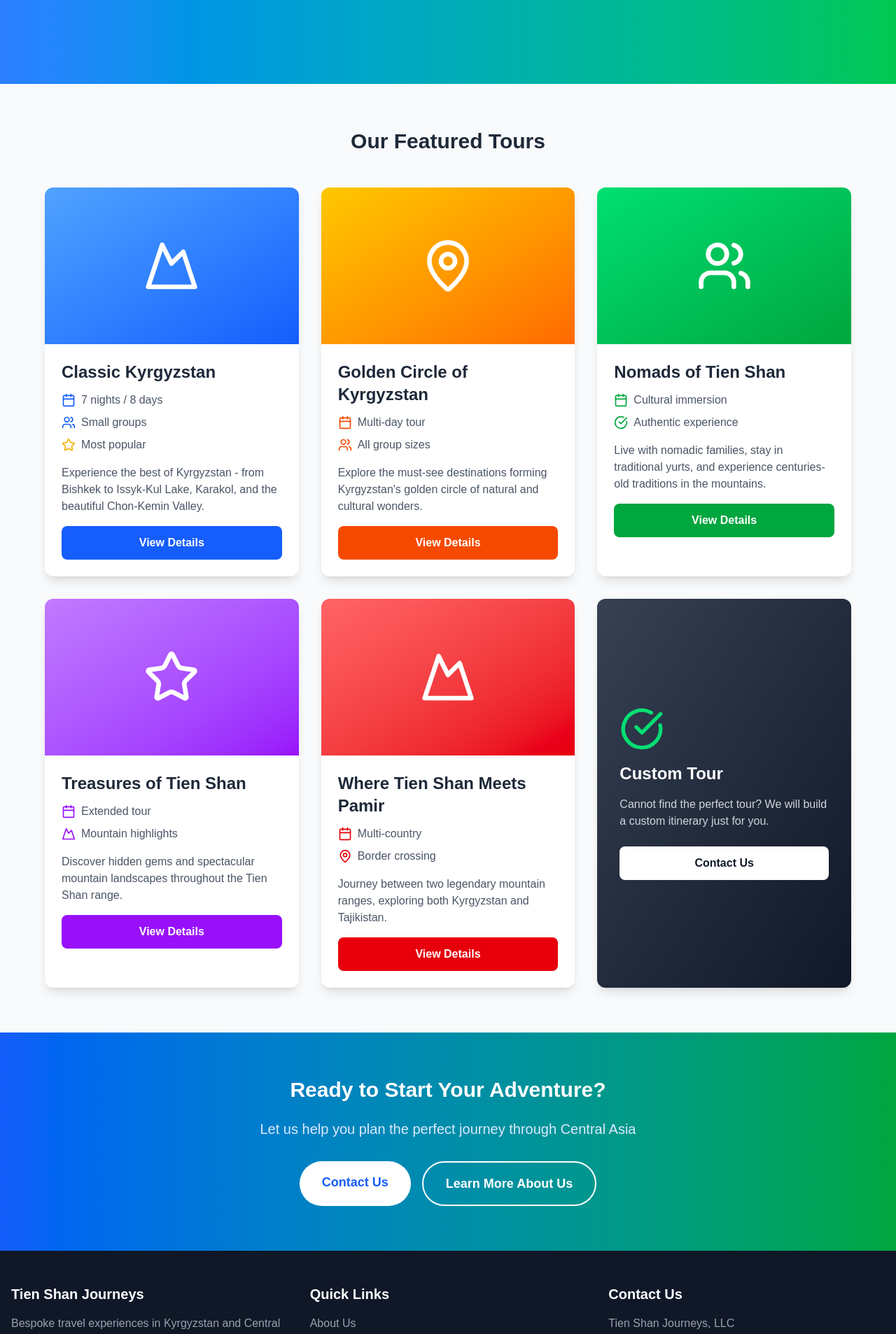
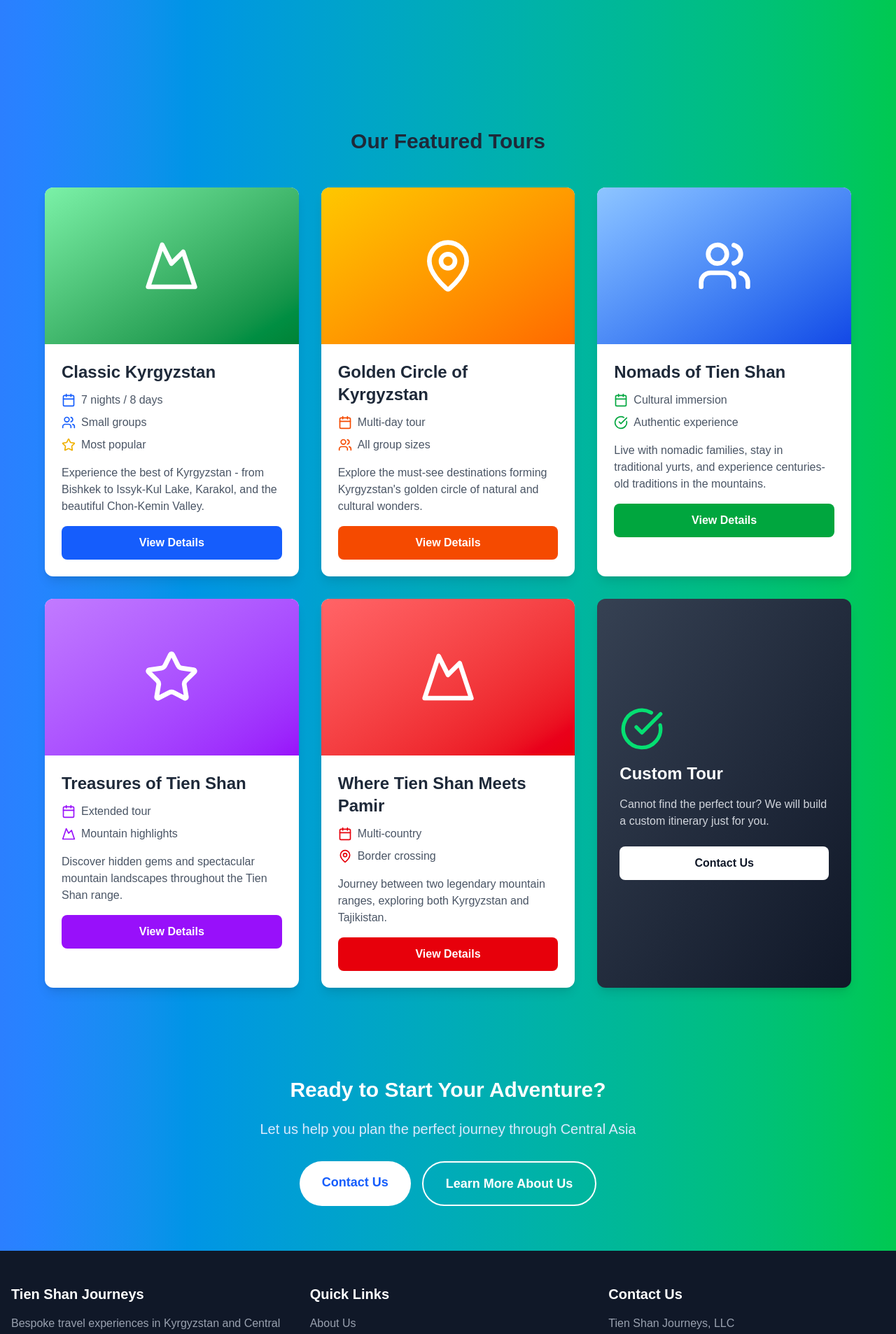
Before and after one commit to Erkebulan100/kyrgyzstan-ai-tourism-thesis, a Next.js app: page /tours in a window 1280 px wide. Shown: the part 1780-3687 px from the top of the page at 70% size. Built offline with nearby package versions, Linux system fonts and the light colour scheme.

Commit message:
Changed the colours in tours page.js

```diff
--- a/app/tours/page.js
+++ b/app/tours/page.js
@@ -312,7 +312,7 @@ export default function ToursPage() {
         </div>
       </section>
       {/* Tours Grid */}
-      <section className="py-16 px-4 bg-gray-50">
+      <section className="py-16 px-4 bg-gradient-to-r from-blue-500 to-green-500">
         <div className="max-w-6xl mx-auto">
           <h2 className="text-3xl font-bold text-gray-800 mb-12 text-center">
             Our Featured Tours
@@ -321,7 +321,7 @@ export default function ToursPage() {
           <div className="grid md:grid-cols-2 lg:grid-cols-3 gap-8">
             {/* Tour 1: Classic Kyrgyzstan */}
             <div className="bg-white rounded-xl overflow-hidden shadow-lg hover:shadow-xl transition-all duration-300 transform hover:-translate-y-2">
-              <div className="h-56 bg-gradient-to-br from-blue-400 to-blue-600 flex items-center justify-center">
+              <div className="h-56 bg-gradient-to-br from-green-300 to-green-700 flex items-center justify-center">
                 <Mountain className="w-20 h-20 text-white" />
               </div>
               <div className="p-6">
@@ -387,7 +387,7 @@ export default function ToursPage() {
 
             {/* Tour 3: Nomads of Tien Shan */}
             <div className="bg-white rounded-xl overflow-hidden shadow-lg hover:shadow-xl transition-all duration-300 transform hover:-translate-y-2">
-              <div className="h-56 bg-gradient-to-br from-green-400 to-green-600 flex items-center justify-center">
+              <div className="h-56 bg-gradient-to-br from-blue-300 to-blue-700 flex items-center justify-center">
                 <Users className="w-20 h-20 text-white" />
               </div>
               <div className="p-6">
@@ -497,7 +497,7 @@ export default function ToursPage() {
       </section>
 
       {/* CTA Section */}
-      <section className="py-16 px-4 bg-gradient-to-r from-blue-600 to-green-600">
+      <section className="py-16 px-4 bg-gradient-to-r from-blue-500 to-green-500">
         <div className="max-w-4xl mx-auto text-center">
           <h2 className="text-3xl font-bold text-white mb-6">
             Ready to Start Your Adventure?
```
